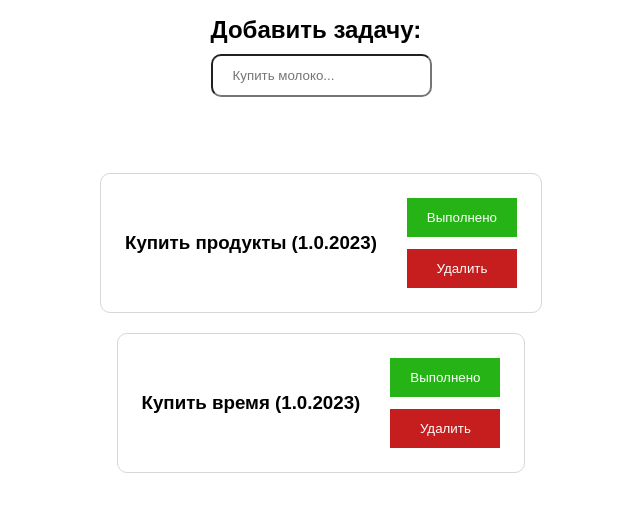
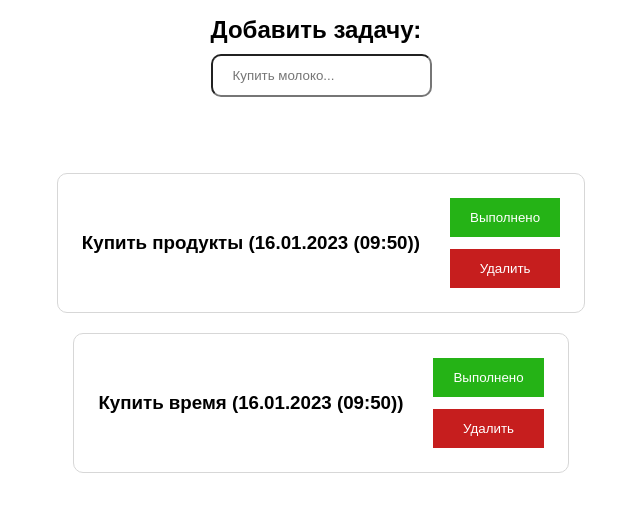
Before and after one commit to EloVVV/to-do-react-app, a React (Vite) app: page / in a window 1280 px wide. Shown: the top 512 px of the page, without its empty margins (319-959 px from the left). Built offline with nearby package versions, Linux system fonts and the light colour scheme.

Commit message:
Add components

```diff
--- a/src/App.jsx
+++ b/src/App.jsx
@@ -1,12 +1,7 @@
 import { useState, useEffect } from "react"
+import TodoHeader from "./components/TodoHeader/TodoHeader";
+import TodoItem from "./components/TodoItem/TodoItem";
 
-const formatDate = (date) => {
-  const year = date.getFullYear();
-  const month = date.getMonth();
-  const day = date.getDay();
-
-  return `${day}.${month}.${year}`;
-}
 
 const App = () => {
 
@@ -25,99 +20,16 @@ const App = () => {
     }
   ]);
 
-  const [value, setValue] = useState("");
 
-  // Обновление значения из поля
-  const onChangeHandle = (e) => {
-    setValue(e.target.value);
-  }
-  // Добавление задачи
-  const onSubmitHandle = (e) => {
-    e.preventDefault();
-
-    setTodos((prevState) => {
-      // Деструктуризация
-      prevState = [...prevState];
-
-      prevState.push({
-        id: Date.now(),
-        name: value,
-        date: new Date(),
-        checked: false
-      });
-
-      return prevState;
-    });
-
-    setValue('');
-  }
-
-
-  // Переключение
-  const onCheckedToggle = (id) => {
-    setTodos((prevState) => {
-      prevState = [...prevState];
-
-      prevState = prevState.map((todo) => {
-        if (todo.id === id) {
-          return {
-            ...todo,
-            checked: !todo.checked
-          };
-        }
-
-        return todo;
-      });
-
-      return prevState;
-    });
-  }
-  // Удаление
-  const onDeleteTodoById = (id) => {
-    setTodos((prevState) => {
-      prevState = [...prevState];
-
-      // .filter()
-
-      prevState = prevState.filter((todo) => todo.id !== id);
-
-      return prevState;
-    })
-  }
 
   return (
     <div>
-      <div className="header">
-        <form onSubmit={(e) => onSubmitHandle(e)}>
-          <h2>Добавить задачу:</h2>
-          <input
-          type="text"
-          onChange={(e) => onChangeHandle(e)}
-          value={value}
-          placeholder="Купить молоко..."/>
-
-
-        </form>
-      </div>
+      <TodoHeader setTodos={setTodos}/>
 
       {/* Блок с задачами */}
       <div className="toDo_box">
-        {/* Задача */}
-        {
-          todos.map((todo) => {
-            return (
-              <div className="toDo">
-                <h3>{todo.name} ({formatDate(todo.date)})</h3>
-                <div className="buttons">
-                  <button className="access_btn" onClick={() => onCheckedToggle(todo.id)}>
-                    {todo.checked ? "Не выполнена" : "Выполнено"}
-                  </button>
-                  <button className="delete_btn" onClick={() => onDeleteTodoById(todo.id)}>Удалить</button>
-                </div>
-              </div>
-            )
-          })
-        }
+        {todos.map((todo) => <TodoItem setTodos={setTodos} todo={todo}/>)}
+        {/* <TodoItem setTodos={setTodos} todos={todos}/> */}
       </div>
     </div>
   );
--- /dev/null
+++ b/src/components/TodoHeader/TodoHeader.jsx
@@ -0,0 +1,49 @@
+import { useState } from "react";
+
+
+const TodoHeader = ({ setTodos }) => {
+
+    const [value, setValue] = useState("");
+
+    // Обновление значения из поля
+    const onChangeHandle = (e) => {
+        setValue(e.target.value);
+    }
+    // Добавление задачи
+    const onSubmitHandle = (e) => {
+        e.preventDefault();
+
+        setTodos((prevState) => {
+        // Деструктуризация
+        prevState = [...prevState];
+
+        prevState.push({
+            id: Date.now(),
+            name: value,
+            date: new Date(),
+            checked: false
+        });
+
+        return prevState;
+        });
+
+        setValue('');
+    }
+
+    return (
+        <div className="header">
+            <form onSubmit={(e) => onSubmitHandle(e)}>
+                <h2>Добавить задачу:</h2>
+                <input
+                type="text"
+                onChange={(e) => onChangeHandle(e)}
+                value={value}
+                placeholder="Купить молоко..."/>
+
+
+            </form>
+        </div>
+    );
+}
+
+export default TodoHeader;
--- /dev/null
+++ b/src/components/TodoItem/TodoItem.jsx
@@ -0,0 +1,54 @@
+import formatDate from "../../utils/formatDate";
+
+const TodoItem = ({setTodos, todo}) => {
+
+    // Переключение
+    const onCheckedToggle = (id) => {
+        setTodos((prevState) => {
+        prevState = [...prevState];
+
+        prevState = prevState.map((todo) => {
+            if (todo.id === id) {
+            return {
+                ...todo,
+                checked: !todo.checked
+            };
+            }
+
+            return todo;
+        });
+
+        return prevState;
+        });
+    }
+    // Удаление
+    const onDeleteTodoById = (id) => {
+        setTodos((prevState) => {
+        prevState = [...prevState];
+
+        // .filter()
+
+        prevState = prevState.filter((todo) => todo.id !== id);
+
+        return prevState;
+        })
+    }
+
+
+    return (
+         /* Задача */
+
+        <div className="toDo">
+            <h3>{todo.name} ({formatDate(todo.date)})</h3>
+            <div className="buttons">
+            <button className="access_btn" onClick={() => onCheckedToggle(todo.id)}>
+                {todo.checked ? "Не выполнена" : "Выполнено"}
+            </button>
+            <button className="delete_btn" onClick={() => onDeleteTodoById(todo.id)}>Удалить</button>
+            </div>
+        </div>
+
+    );
+}
+
+export default TodoItem;
--- /dev/null
+++ b/src/utils/formatDate.js
@@ -0,0 +1,15 @@
+const formatDate = (date) => {
+
+    date = new Date(date);
+
+    const year = date.getFullYear();
+    const month = date.getMonth() + 1;
+    const day = date.getDate();
+
+    const hours = date.getHours();
+    const minutes = date.getMinutes();
+
+    return `${day < 10 ? '0' + day : day}.${month < 10 ? '0' + month : month}.${year} (${hours < 10 ? '0' + hours : hours}:${minutes < 10 ? '0' + minutes : minutes})`;
+}
+
+export default formatDate;
```
Also changed, not shown: src/components/TodoHeader/TodoHeader.modules.css (added).
